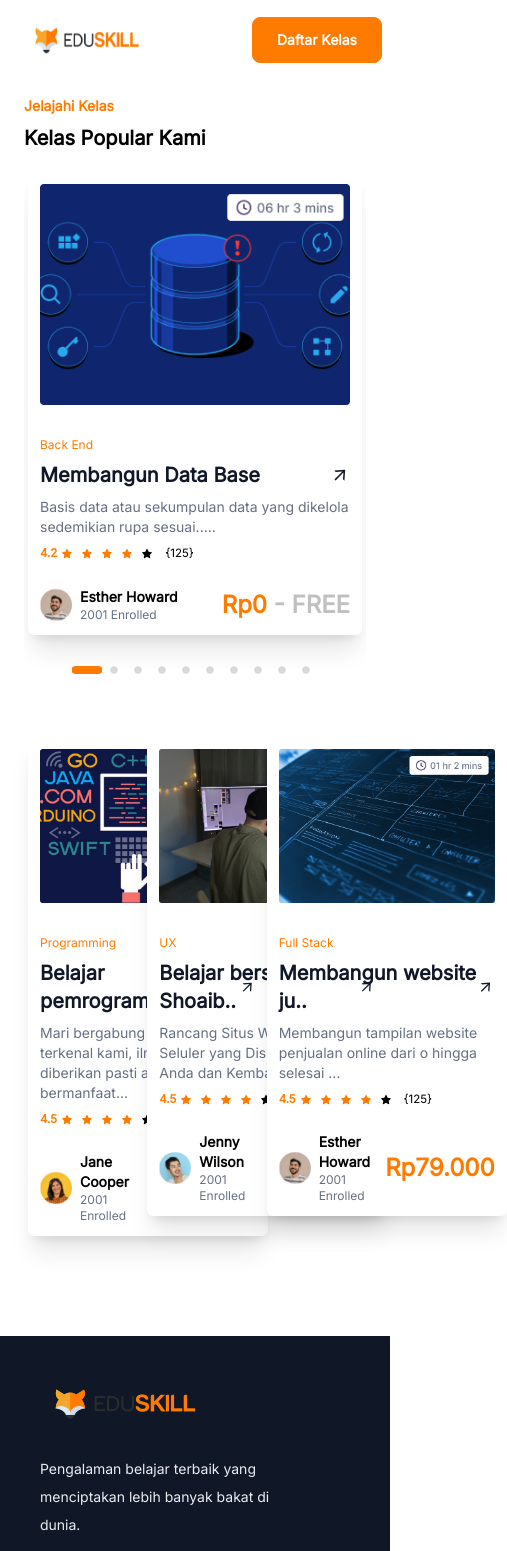
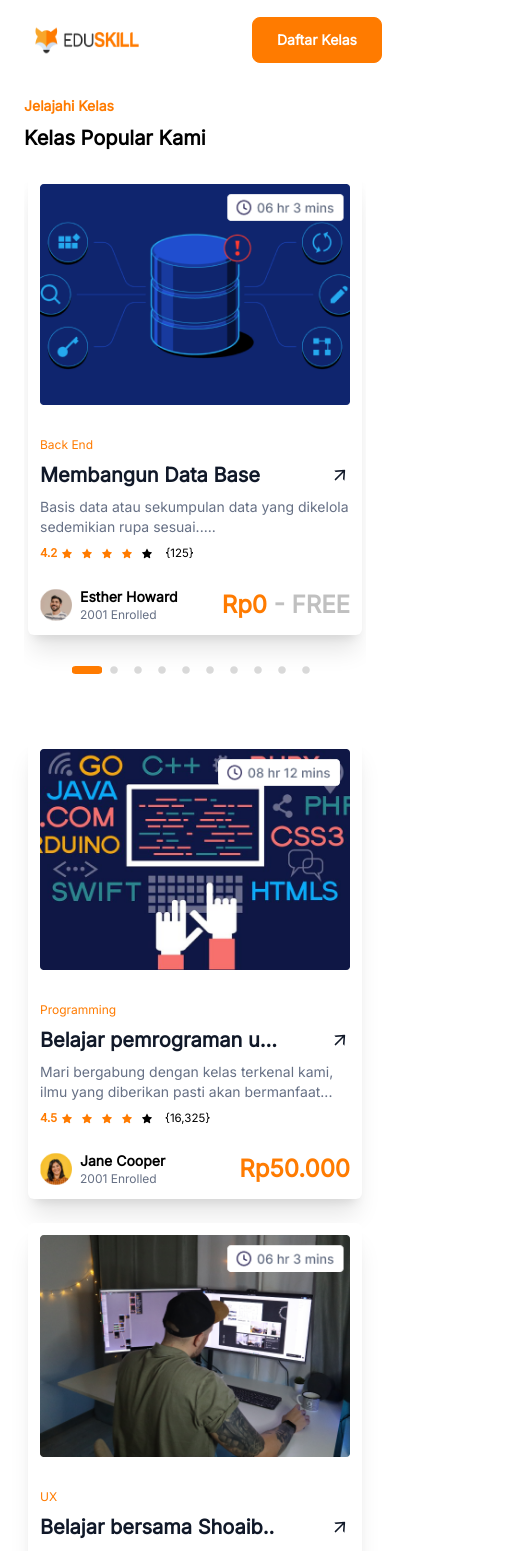
Before and after one commit to Halimp07/Eduskill, a React (Vite) app: page /courses in a window 390 px wide. Shown: the top 1551 px of the page, 507 px wide, since content can reach past the window. Built offline with nearby package versions, Linux system fonts and the light colour scheme.

Commit message:
refactor: change code App.jsx

```diff
--- a/src/App.jsx
+++ b/src/App.jsx
@@ -3,6 +3,7 @@ import {
   Home,
   Footer,
   Courses,
+  InCourses,
 } from "./index";
 import { BrowserRouter as Router, Routes, Route } from "react-router-dom";
 
@@ -13,7 +14,8 @@ const App = () => {
         <Navbar />
         <Routes>
           <Route exact path="/" element={<Home/>}/>
-          <Route path="/courses" element={<Courses/>}/>
+          <Route path="/courses" element={<Courses />} />
+          <Route path="/courses/:namelink" element={<InCourses />} />
         </Routes>
         <Footer />
       </Router>
--- a/src/Data.jsx
+++ b/src/Data.jsx
@@ -306,6 +306,7 @@ export const classEdu = [
     heroes: classHero1,
     year: "2001 Enrolled",
     discount: "FREE",
+    namelink: "course-1",
   },
   {
     id: 2,
@@ -320,6 +321,7 @@ export const classEdu = [
     price: "50.000",
     heroes: classHero2,
     year: "2001 Enrolled",
+    namelink: "course-2",
   },
   {
     id: 3,
@@ -334,6 +336,8 @@ export const classEdu = [
     price: "59.000",
     heroes: classHero3,
     year: "2001 Enrolled",
+        namelink: "course-3",
+
   },
   {
     id: 4,
@@ -348,6 +352,8 @@ export const classEdu = [
     price: "59.000",
     heroes: classHero4,
     year: "2001 Enrolled",
+        namelink: "course-4",
+
   },
   {
     id: 5,
@@ -363,6 +369,8 @@ export const classEdu = [
     heroes: classHero5,
     year: "2001 Enrolled",
     discount: "FREE",
+        namelink: "course-5",
+
   },
   {
     id: 6,
@@ -377,6 +385,7 @@ export const classEdu = [
     price: "79.000",
     heroes: classHero6,
     year: "2001 Enrolled",
+    namelink: "course-6",
   },
   {
     id: 7,
@@ -391,6 +400,7 @@ export const classEdu = [
     price: "50.000",
     heroes: classHero5,
     year: "2001 Enrolled",
+    namelink: "course-7",
   },
   {
     id: 8,
@@ -405,6 +415,7 @@ export const classEdu = [
     price: "50.000",
     heroes: classHero1,
     year: "2001 Enrolled",
+    namelink: "course-8",
   },
   {
     id: 9,
@@ -419,6 +430,8 @@ export const classEdu = [
     price: "50.000",
     heroes: classHero3,
     year: "2001 Enrolled",
+    namelink: "course-9",
+
   },
 ];
 
@@ -437,6 +450,7 @@ export const RecomEdu = [
     price: "50.000",
     heroes: recomHero1,
     year: "2001 Enrolled",
+
   },
   {
     id: 2,
--- a/src/index.js
+++ b/src/index.js
@@ -5,6 +5,7 @@ import Classes from "./components/container/Classes/Classes";
 import Review from "./pages/home/Review";
 import Footer from "./components/footer/footer";
 import Navbar from "./components/navbar/Navbar";
-import Courses from "./pages/course/Courses"
+import Courses from "./pages/courses/Courses"
+import InCourses from "./pages/courses/inCourses/InCourses";
 
-export { Navbar, Home, Services, Classes, Teacher, Review, Footer, Courses };
+export { Navbar, Home, Services, Classes, Teacher, Review, Footer, Courses, InCourses };
--- a/src/pages/course/ClassCourse.jsx
+++ b/src/pages/courses/ClassCourse.jsx
@@ -13,6 +13,7 @@ const ClassCourse = ({
   price,
   year,
   discount,
+  namelink,
 }) => {
   const ratingInteger = Math.floor(rating);
   const ratingFraction = rating - ratingInteger;
--- a/src/pages/course/Courses.jsx
+++ b/src/pages/courses/Courses.jsx
@@ -5,6 +5,7 @@ import { classEdu } from "../../Data";
 import "slick-carousel/slick/slick.css";
 import "slick-carousel/slick/slick-theme.css";
 import Recom from "./Recom";
+import { Link } from "react-router-dom";
 
 const Courses = () => {
   const [activeIndex, setActiveIndex] = useState(0);
@@ -40,7 +41,10 @@ const Courses = () => {
       <div className="grid grid-cols-1 md:grid-cols-3 lg:grid-cols-3 gap-4">
         {visibleCourses.map((course, index) => (
           <div key={course.id}>
+            <Link to={`/courses/${course.namelink}`}>
+              {/* Use the ClassCourse component or customize as needed */}
               <ClassCourse {...course} />
+            </Link>
           </div>
         ))}
       </div>
--- a/src/pages/course/Recom.jsx
+++ b/src/pages/courses/Recom.jsx
@@ -6,7 +6,7 @@ const Recom = () => {
   return (
     <div className="container mx-auto pt-12 pb-12" id="recom">
       {/* Render all recommendations */}
-      <div className="grid grid-cols-3 gap-4">
+      <div className="grid grid-cols-1 md:grid-cols-3 lg:grid-cols-3 gap-4">
         {RecomEdu.map(course => (
           <div key={course.id}>
             <ClassRecom {...course} />
--- /dev/null
+++ b/src/pages/courses/inCourses/InCourses.jsx
@@ -0,0 +1,25 @@
+import React from "react";
+import { useParams } from "react-router-dom";
+import { RecomEdu } from "../../../Data"; // Import the data
+
+const InCourses = () => {
+  const { namelink } = useParams();
+
+  // Find the course with the matching namelink
+  const course = RecomEdu.find(course => course.namelink === namelink);
+
+  if (!course) {
+    return <div>Course not found</div>;
+  }
+
+  // Display detailed course information
+  return (
+    <div id="incourses">
+      {/* Display course details */}
+      Course Title: {course.title}
+      {/* Display other course details here */}
+    </div>
+  );
+};
+
+export default InCourses;
```
Also changed, not shown: src/pages/home/Home.jsx (+7 -7 lines), src/pages/courses/ClassRecom.jsx (renamed from src/pages/course/ClassRecom.jsx). Lines whose indentation alone changed are shown as unchanged.
